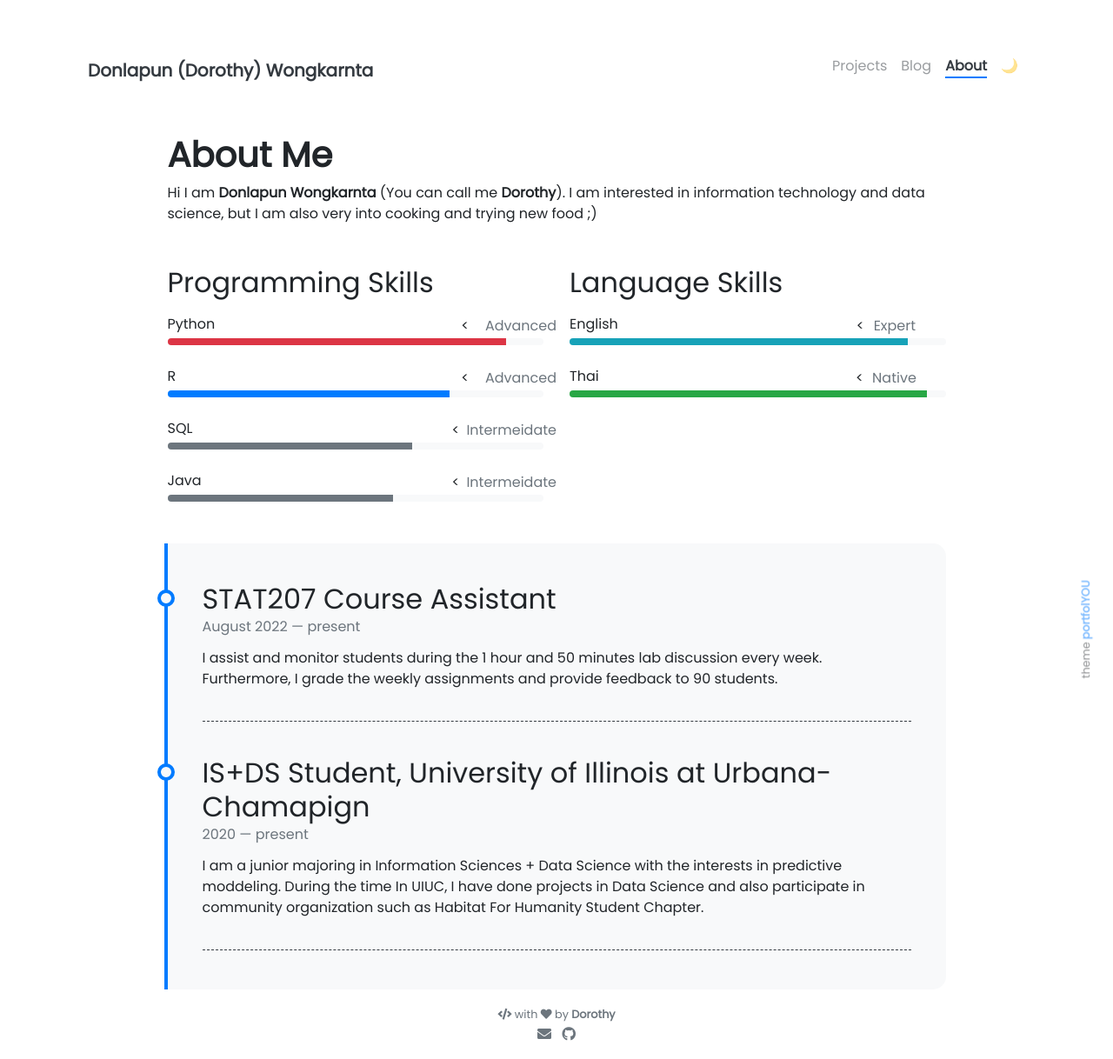
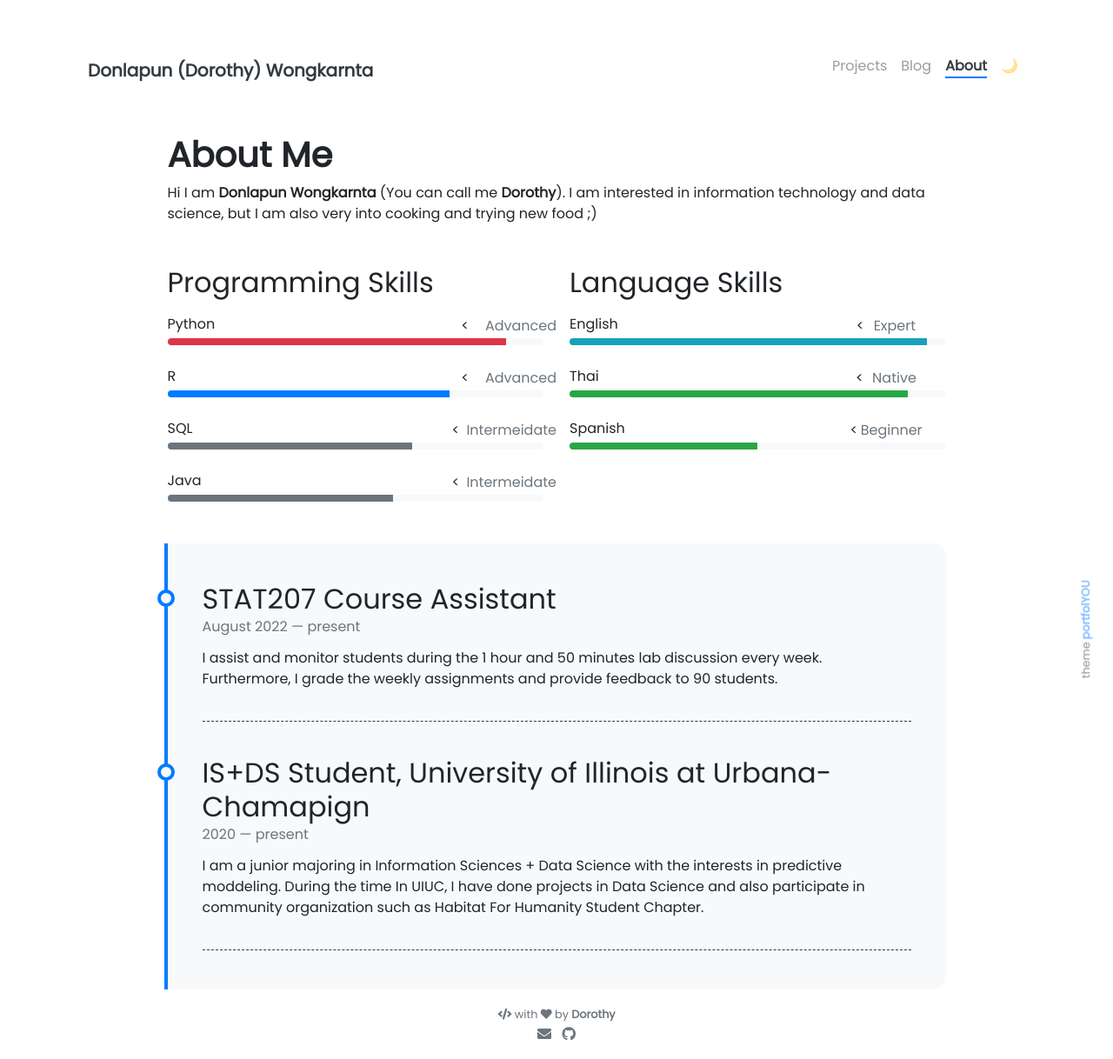
Before and after one commit to Donlapun/donlapun.github.io, a Jekyll site: the page built from pages/about.md, in a window 1280 px wide. Shown: the whole page at 87% size. Built offline with Jekyll 4.4.1, drawn with Linux system fonts in a browser that asks for light colours; nearby versions of some CDN libraries.

Commit message:
Update other-skills.yml
adding spanish

```diff
--- a/_data/other-skills.yml
+++ b/_data/other-skills.yml
@@ -1,9 +1,14 @@
 - name: English
-  percentage: 90
+  percentage: 95
   level: Expert
   color: info
 
 - name: Thai
-  percentage: 95
+  percentage: 90
   level: Native
   color: success
+
+- name: Spanish
+  percentage: 50
+  level: Beginner
+  color: success
```
